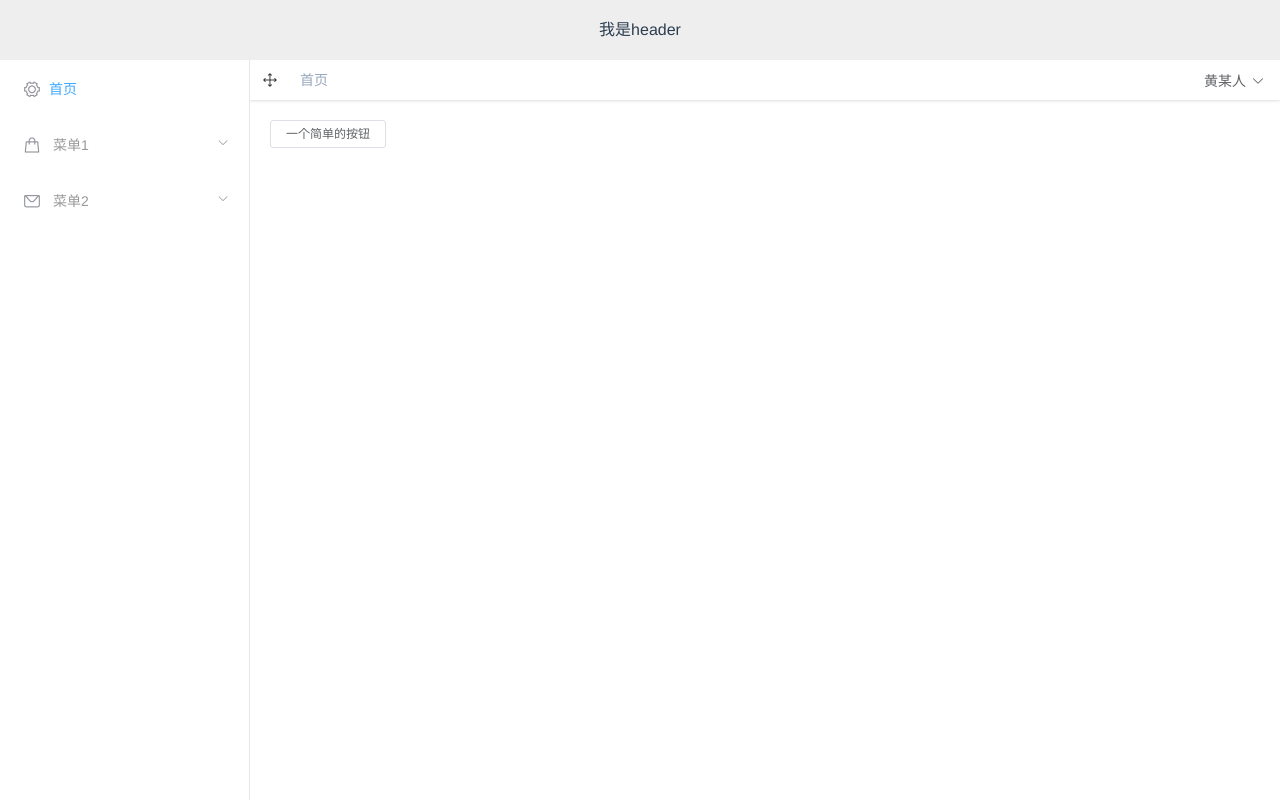
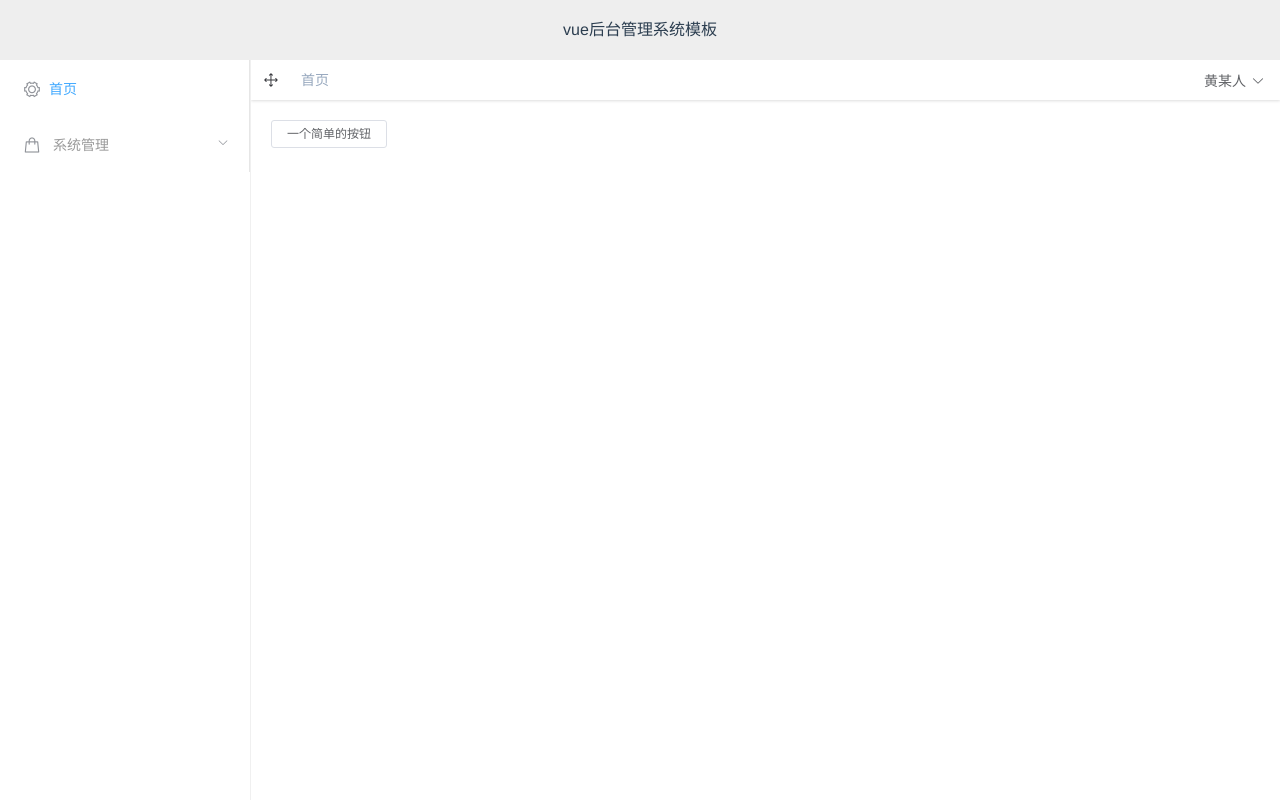
Before and after one commit to hhsq/vue-authentication, a Vue app: page /home in a window 1280 px wide. Built offline with nearby package versions, Linux system fonts and the light colour scheme.

Commit message:
权限菜单更改，刷新后空白bug修改，添加系统管理

```diff
--- a/src/assets/defaultElementUI.js
+++ b/src/assets/defaultElementUI.js
@@ -3,7 +3,6 @@
  * ElementUI.XXX.props.XX可以改
  * */
 import ElementUI from 'element-ui';
-console.log(ElementUI);
 // 点击model或esc修改默认值为不能关闭dialog
 ElementUI.Dialog.props.closeOnClickModal.default = false;
 ElementUI.Dialog.props.closeOnPressEscape.default = false;
--- a/src/components/common/header.vue
+++ b/src/components/common/header.vue
@@ -1,6 +1,6 @@
 <template>
     <div class="headBar">
-      我是header
+      vue后台管理系统模板
     </div>
 </template>
 
--- a/src/components/index.vue
+++ b/src/components/index.vue
@@ -3,7 +3,8 @@
     <Header class="headBar"></Header>
     <div class="container">
       <div class="menuBox">
-        <el-menu class="menus" ref="menu"
+        <el-scrollbar style="height: 100%;border-right: 1px solid #f0f0f0;">
+          <el-menu class="menus" ref="menu" @select="selectMenu"
                    text-color="#999" active-text-color="#40A9FF" router unique-opened
                    :collapse="collapse" default-active="/home">
             <div class="menu home-menu">
@@ -17,6 +18,7 @@
             </div>
             <Menu :menus="menuData"></Menu>
           </el-menu>
+        </el-scrollbar>
       </div>
       <Content class="content"></Content>
     </div>
@@ -56,8 +58,12 @@
 
     },
     updated () {
+      this.$refs.menu.activeIndex = this.$route.path
     },
     methods: {
+      selectMenu () {
+
+      },
       toHome () {
         this.$router.push('/home');
         this.$refs.menu.activeIndex = '/home'
--- a/src/main.js
+++ b/src/main.js
@@ -65,7 +65,6 @@ router.beforeEach((to, from, next) => {
   //     url: "",
   //   },
   // ];
-
   if (Store.state.aboutMenu.hasMenuData) {
     next();
     return;
@@ -80,42 +79,41 @@ router.beforeEach((to, from, next) => {
       {
         code: "menu1",
         childs: [
-          {code: "option1", childs: [], level: 1, icon: "", id: "11", parentId: "1", url: "/option1", name: "选项一",},
-          {code: "option2", childs: [], level: 2, icon: "", id: "12", parentId: "1", url: "/option2", name: "选项二",}
+          {code: "menuManage", childs: [], level: 1, icon: "", id: "11", parentId: "1", url: "/menuManage", name: "菜单管理",},
+          {code: "authManage", childs: [], level: 2, icon: "", id: "12", parentId: "1", url: "/authManage", name: "权限管理",}
           ],
         level: 1,
         icon: "el-icon-goods",
         id: "1",
-        name: "菜单1",
+        name: "系统管理",
         parentId: "",
         url: "",
       },
-      {
-        code: "menu1",
-        childs: [
-          {code: "option1", childs: [], level: 1, icon: "", id: "21", parentId: "2", url: "/option1", name: "选项一",},
-          {code: "option2", childs: [], level: 2, icon: "", id: "22", parentId: "2", url: "/option2", name: "选项二",}
-        ],
-        level: 2,
-        icon: "el-icon-message",
-        id: "2",
-        name: "菜单2",
-        parentId: "",
-        url: "",
-      },
+      // {
+      //   code: "menu1",
+      //   childs: [
+      //     {code: "option1", childs: [], level: 1, icon: "", id: "21", parentId: "2", url: "/option1", name: "选项一",},
+      //     {code: "option2", childs: [], level: 2, icon: "", id: "22", parentId: "2", url: "/option2", name: "选项二",}
+      //   ],
+      //   level: 2,
+      //   icon: "el-icon-message",
+      //   id: "2",
+      //   name: "菜单2",
+      //   parentId: "",
+      //   url: "",
+      // },
     ];
-    router.addRoutes(powerRouter);
+
     Store.commit('SET_MENU_DATA', d);
+    // next({ ...to, replace: true })
     Store.commit("SET_MENU_STATUS");
-    next()
-
-
+    resolve(next);
     // API.postApi(params).then( res=>{
     //   Store.commit('clearMenuData');
     //   Store.commit('SET_MENU_DATA', res.data);
     // })
   }).then(e => {
-    next();
+    next({ ...to });
   });
 });
 
--- a/src/router/index.js
+++ b/src/router/index.js
@@ -28,30 +28,36 @@ export const powerRouter = [
     path: '/menu1',
     name: 'menu1',
     component: Index,
-    meta: {title: 'option1'},
+    meta: {title: '系统管理'},
     children: [
       {
-        path: '/option1',
-        name: 'Option1',
-        meta: {title: 'Option1'},
+        path: '/menuManage',
+        name: 'menuManage',
+        meta: {title: '菜单管理'},
         component: Option1,
       },
-    ]
-  },
-  {
-    path: '/menu2',
-    name: 'menu2',
-    component: Index,
-    meta: {title: 'option2'},
-    children: [
       {
-        path: '/option2',
-        name: 'Option2',
-        meta: {title: 'Option2'},
+        path: '/authManage',
+        name: 'authManage',
+        meta: {title: '权限管理'},
         component: Option2,
       },
     ]
   },
+  // {
+  //   path: '/menu2',
+  //   name: 'menu2',
+  //   component: Index,
+  //   meta: {title: 'option2'},
+  //   children: [
+  //     {
+  //       path: '/option2',
+  //       name: 'Option2',
+  //       meta: {title: 'Option2'},
+  //       component: Option2,
+  //     },
+  //   ]
+  // },
 ];
 export default new Router({
   mode: 'history',
--- a/src/store/modules/aboutMenu.js
+++ b/src/store/modules/aboutMenu.js
@@ -1,3 +1,7 @@
+import {defaultRouter, powerRouter} from "@/router";
+import router from './../../router'
+
+
 const aboutMenu = {
   state: {
     menuData: [],
@@ -9,13 +13,17 @@ const aboutMenu = {
       state.menuData.splice(0,state.menuData.length)
     },
     SET_MENU_DATA: (state, arr) => {
-      // let indexPage= {
-      //   name: '首页',
-      //   url: '/home',
-      //   icon: 'el-icon-menu'
-      // };
-      // state.menuData.push(indexPage, ...arr)
-      state.menuData = arr
+      let power = [];
+      arr.forEach( e=> {
+        e.childs.forEach( c=>{
+          power.push(c.url)
+        });
+      });
+      powerRouter.forEach( e=> {
+        e.children = e.children.filter( f => power.some( s=> s === f.path))
+      });
+      router.addRoutes(powerRouter);
+      state.menuData = arr;
     },
     TOGGLE_MENU (state) {
       state.collapse = !state.collapse
```
Also changed, not shown: 1 other file (tests, documents, lock files or other folders). Lines whose indentation alone changed are shown as unchanged.
